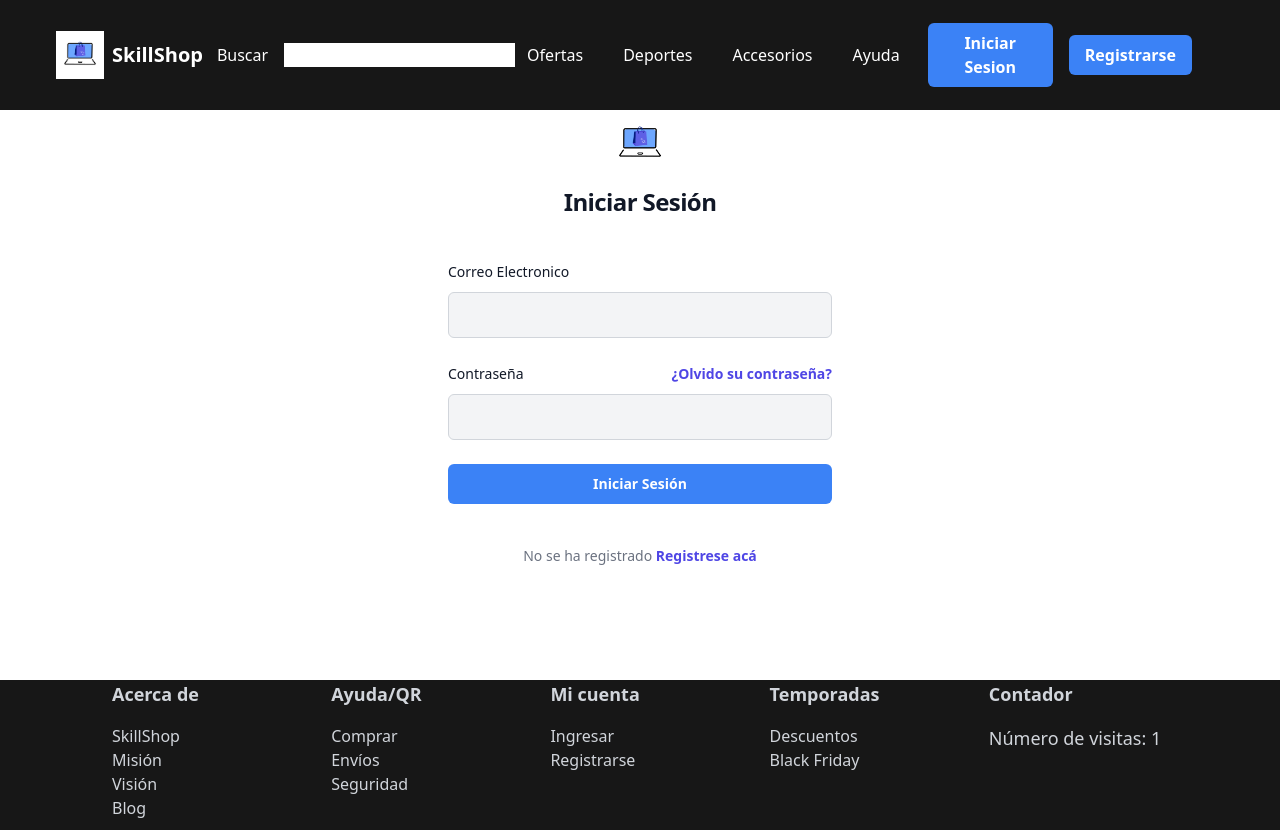
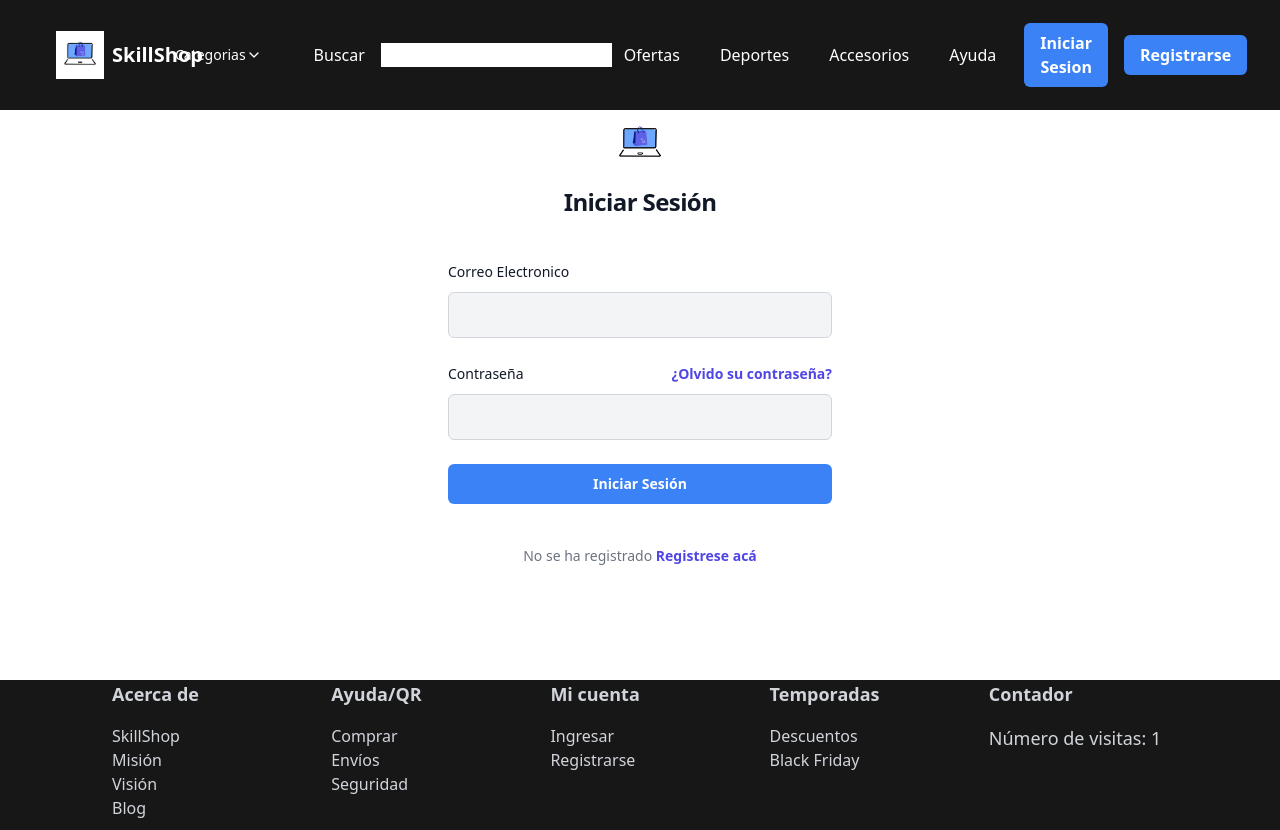
Before and after one commit to Davidb2303/PaginaWeb-, a React (Vite) app: page /login in a window 1280 px wide. Built offline with nearby package versions, Linux system fonts and the light colour scheme; some icons are missing.

Commit message:
categories

```diff
--- a/src/App.jsx
+++ b/src/App.jsx
@@ -7,6 +7,7 @@ import Vision from "./components/Vision/Vision";
 import Home from "./components/Home/Home";
 import Login from "./components/login/Login";
 import Register from "./components/Register/Register";
+import Categories from "./components/Categorias/Categories";
 
 const App = () => {
   return (
@@ -21,6 +22,7 @@ const App = () => {
             <Route path="/vision" element={<Vision />} />
             <Route path="/login" element={<Login/>} />
             <Route path="/register" element={<Register/>} />
+            <Route path="/category" element={<Categories/>} />
           </Routes>
         </div>
 
--- a/src/api/auth.js
+++ b/src/api/auth.js
@@ -13,3 +13,4 @@ API.interceptors.request.use((config) => {
 
 export const registerUser = (userData) => API.post("/register", userData);
 export const loginUser = (credentials) => API.post("/login", credentials);
+export const getProductsByCategory = (category) => API.get("/category", category)
--- /dev/null
+++ b/src/components/Categorias/Categories.jsx
@@ -0,0 +1,34 @@
+import React from "react";
+import { useEffect, useState } from "react";
+import {getProductsByCategory} from "../../api/auth";
+import { useParams } from "react-router-dom";
+
+const Categories = () => {
+    const {nombre} = useParams();
+    const[productos, setProductos] = useState([]);
+
+    useEffect(()=>{
+        getProductsByCategory(nombre)
+        .then(res => setProductos(res.data))
+        .catch(err => console.error(err));
+    }, [nombre])
+
+    return(
+        <div className="p-4">
+            <h1 className="text-2x1 font-bold mb-4">Categoria: {nombre} </h1>
+            <div className="grid grid-cols-1 sm:grid-cols-2 md:grid-cols-3 gap-4">
+                {productos.map( prod => (
+                    <div key={prod.id} className="border p-4 rounded shadow">
+                        <img src={prod.imageUrl} alt={prod.name} className="w-full h-40 object-cover mb-2"/>
+                        <h2 className="text-xl font-semibold">{prod.name}</h2>
+                        <p>${prod.price}</p>
+                        <p className="text-sm text-gray-500"></p>
+                    </div>
+                ))}
+            </div>
+
+        </div>
+    )
+}
+
+export default Categories;
--- a/src/components/NavBar/NarBar.jsx
+++ b/src/components/NavBar/NarBar.jsx
@@ -13,6 +13,7 @@ const NavBarLink = ({className, children}) => (
 const NavBar = () => {
     const menuRef = useRef()
     const [inputValue, setInputValue] = useState("");
+    const [dropdownOpen, setDropdownOpen] = useState(false);
 
     const filter = (value)=>{
         setInputValue(value)
@@ -25,11 +26,55 @@ const NavBar = () => {
 
     return (
         <nav className="bg-neutral-900 fixed left-0 top-0 w-screen h-[110px] flex lg:flex-row justify-between items-center px-14">
+            {/*Logo y Nombre*/}
             <div className="flex flex-row items-center">
                 <img src="src\components\images\Logo.png" alt="Icono" className="w-12 h-12 z-50"></img>
                 <h1 className="text-white ml-2 text-xl font-bold z-50">SkillShop</h1>
             </div>
             <div className="absolute left-0 top-[60px] flex w-screen flex-col lg:flex-row bg-neutral-900 items-center py-6 lg:static lg:py-0 lg:w-fit transition-all" ref={menuRef}>
+
+            <div className="relative inline-block text-left">
+                <button
+                    onClick={() => setDropdownOpen(!dropdownOpen)}
+                    className="lg:mr-4 hover:font-semibold m-w-[300px] text-white bg-transparent focus:outline-none  rounded-lg text-sm px-5 py-2.5 text-center inline-flex items-center" type="button"
+                >
+                    Categorias
+                    <svg
+                    className={`size-4 transition-transform ${dropdownOpen ? "rotate-180" : ""}`}
+                    xmlns="http://www.w3.org/2000/svg"
+                    viewBox="0 0 24 24"
+                    fill="none"
+                    stroke="currentColor"
+                    strokeWidth="2"
+                    strokeLinecap="round"
+                    strokeLinejoin="round"
+                    >
+                    <path d="M6 9l6 6 6-6" />
+                    </svg>
+                </button>
+
+                {dropdownOpen && (
+                    <div className="absolute mt-2 w-60 bg-white shadow-md rounded-lg z-50">
+                        <a href="#" className="block px-4 py-2 text-sm text-gray-800 hover:bg-gray-100">
+                            Deportes
+                        </a>
+                        <a href="#" className="block px-4 py-2 text-sm text-gray-800 hover:bg-gray-100">
+                            Tecnologia
+                        </a>
+                        <a href="#" className="block px-4 py-2 text-sm text-gray-800 hover:bg-gray-100">
+                            Hogar
+                        </a>
+                        <a href="#" className="block px-4 py-2 text-sm text-gray-800 hover:bg-gray-100">
+                            Accesorios
+                        </a>
+                        <a href="#" className="block px-4 py-2 text-sm text-gray-800 hover:bg-gray-100">
+                            Cursos
+                        </a>
+                    </div>
+                )}
+                </div>
+
+
                 <h2 className="text-white px-4"> Buscar </h2>
                 <input type="search" onChange={(e)=>filter(e.target.value)}></input>
                 <NavBarLink className="lg:mb-0 px-3">Ofertas</NavBarLink>
```
